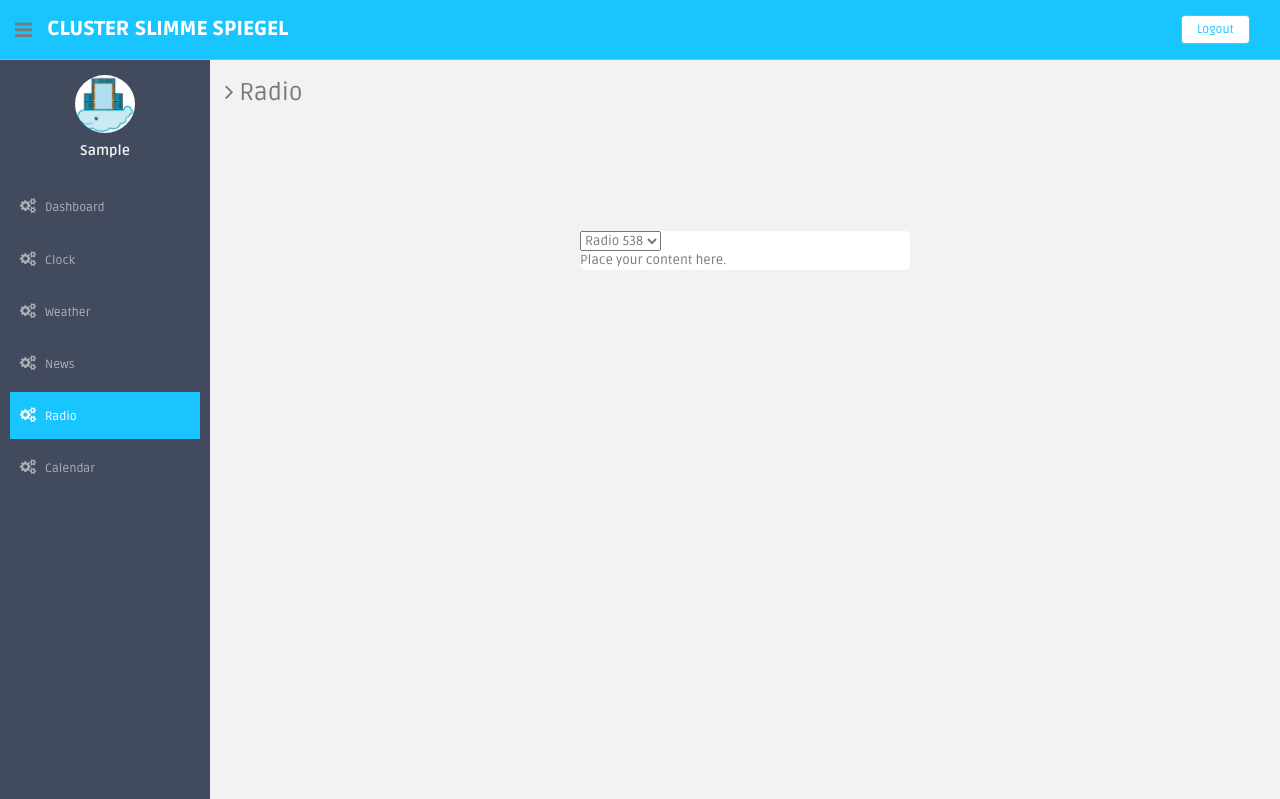
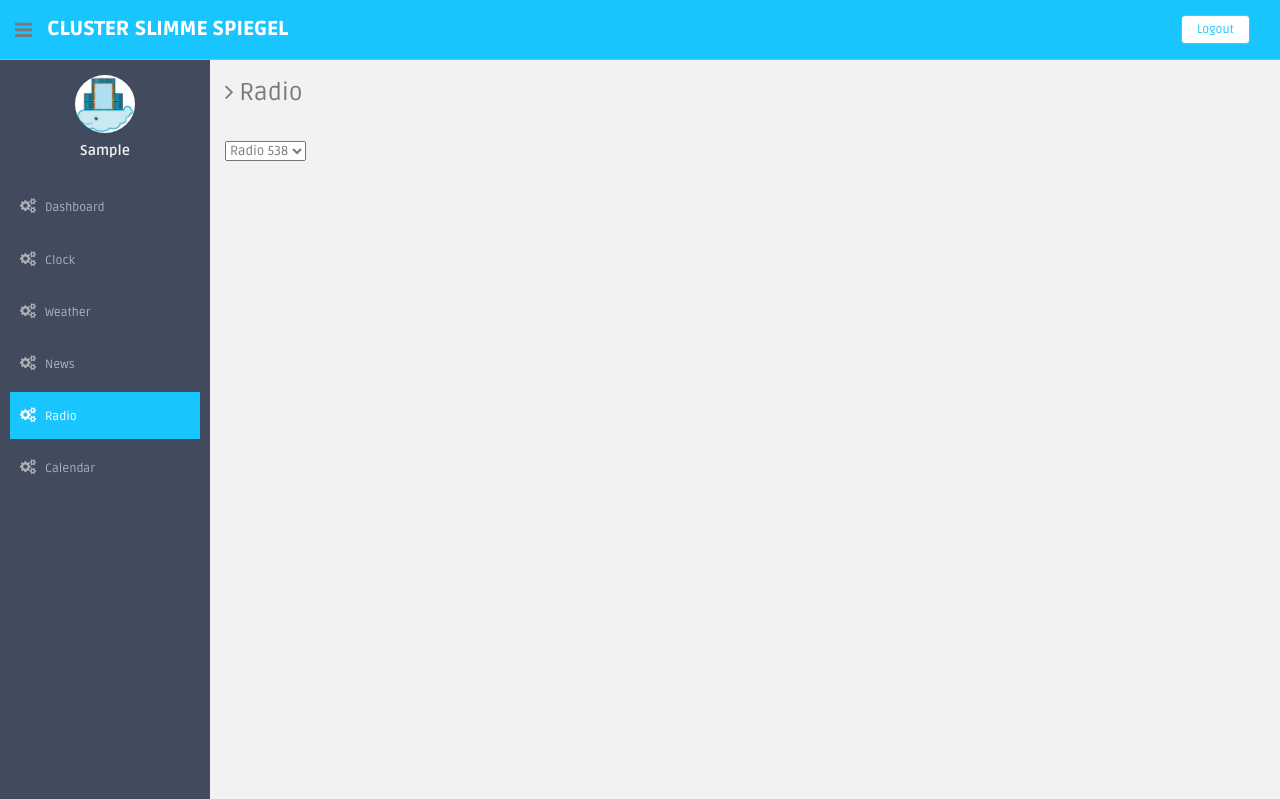
Before and after one commit to INF2A/Website_Smart_Mirror, a PHP site: page /radio.php in a window 1280 px wide. Shown: the top 799 px of the page. Run offline with PHP 8.4, Linux system fonts and the light colour scheme; the visitor is signed in with stand-in values (Sample User, id 1); tables that the repository leaves empty or names only in its code hold one stand-in row (values such as "Sample post").

Commit message:
Updated radio page

```diff
--- a/ClusterSmartMirror/Theme/radio.php
+++ b/ClusterSmartMirror/Theme/radio.php
@@ -16,7 +16,7 @@ else
           	<h3><i class="fa fa-angle-right"></i> Radio</h3>
           	<div class="row mt">
           		<div class="col-lg-12">
-                            <form class="form-login" method="POST" action="radio.php">
+          		<p><form method="POST" action="radio.php">
                                 <select>
                                     <option value="Radio538">Radio 538</option>
                                     <option value="SlamFM">Slam Fm</option>
@@ -24,8 +24,7 @@ else
                                     <option value="QMusic">QMusic</option>
                                     <option value="SkyRadio">Skyradio</option>
                                     <option value="Radio2">Radio 2</option>
-                                </select>
-          		<p>Place your content here.</p>
+                                </select></p>
 </html>
 
 <?php
```
